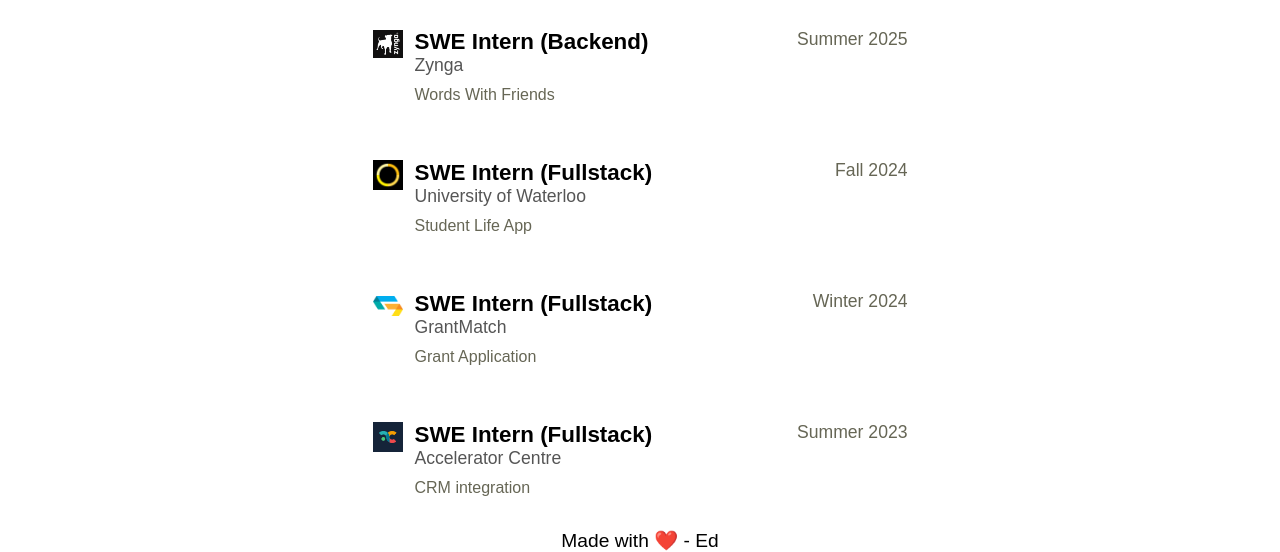
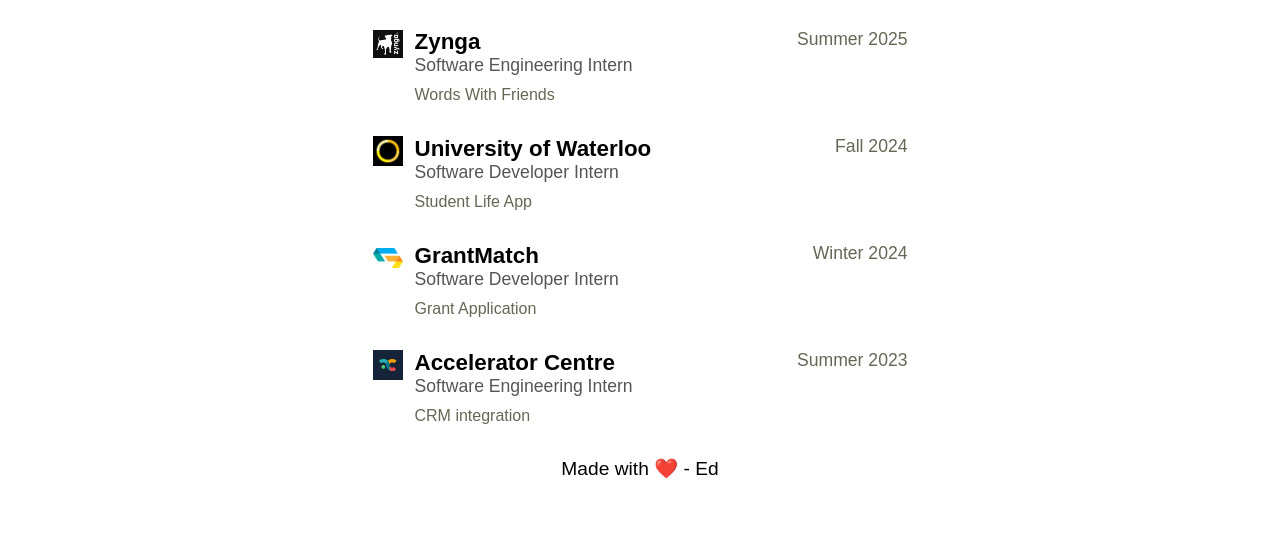
Before and after one commit to edwardzh976/edwardzh976.github.io, a plain HTML site: page index.html in a window 1280 px wide. Shown: the part 360-912 px from the top of the page. After the commit the page ends 840 px from the top, so only its background shows below. Drawn offline with nearby package versions, Linux system fonts and the light colour scheme; a web font is replaced by a local one.

Commit message:
changing padding

```diff
--- a/index.css
+++ b/index.css
@@ -188,7 +188,6 @@ footer{
 .experiences {
     display:flex;
     flex-direction: column;
-    gap:1.5rem;
 }
 .experience {
     display: flex;
--- a/index.html
+++ b/index.html
@@ -48,8 +48,8 @@
                 <a href="https://wordswithfriends.com/" target="_blank"><img src="static/Zynga-black-Logo-Vector.svg-.png"
                     alt="Company Logo" class="logo"></a>
               <div class="role-company">
-                <span class="role">SWE Intern (Backend)</span>
-                <span class="company">Zynga</span>
+                <span class="role">Zynga</span>
+                <span class="company">Software Engineering Intern</span>
                 <div class="description">
                     Words With Friends
                   </div>
@@ -62,8 +62,8 @@
                 <a href="https://portal.uwaterloo.ca/ target="_blank"><img src="static/portal.png"
                     alt="Company Logo" class="logo"></a>
               <div class="role-company">
-                <span class="role">SWE Intern (Fullstack)</span>
-                <span class="company">University of Waterloo</span>
+                <span class="role">University of Waterloo</span>
+                <span class="company">Software Developer Intern</span>
                 <span class="description">Student Life App</span>
               </div>
             </div>
@@ -75,8 +75,8 @@
                     alt="Company Logo" class="logo"></a>
 
               <div class="role-company">
-                <span class="role">SWE Intern (Fullstack)</span>
-                <span class="company">GrantMatch</span>
+                <span class="role">GrantMatch</span>
+                <span class="company">Software Developer Intern</span>
                 <span class="description">Grant Application</span>
               </div>
             </div>
@@ -88,8 +88,8 @@
                     alt="Company Logo" class="logo"></a>
 
               <div class="role-company">
-                <span class="role">SWE Intern (Fullstack)</span>
-                <span class="company">Accelerator Centre</span>
+                <span class="role">Accelerator Centre</span>
+                <span class="company">Software Engineering Intern</span>
                 <span class="description">CRM integration</span>
               </div>
             </div>
```
